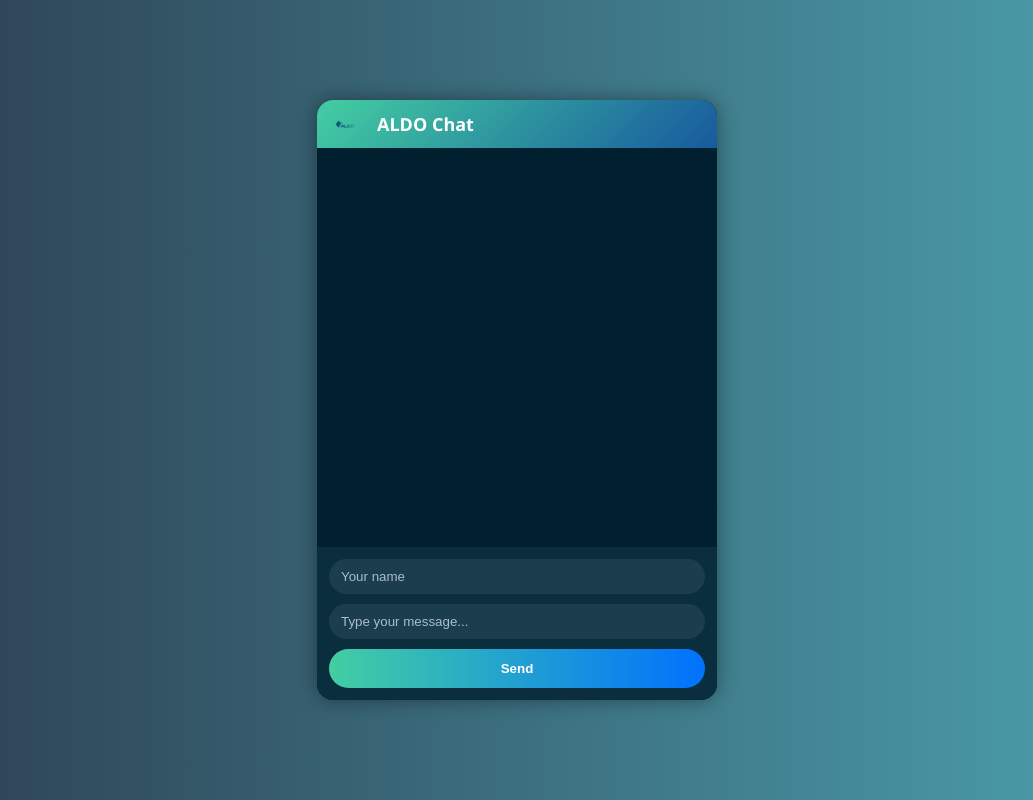
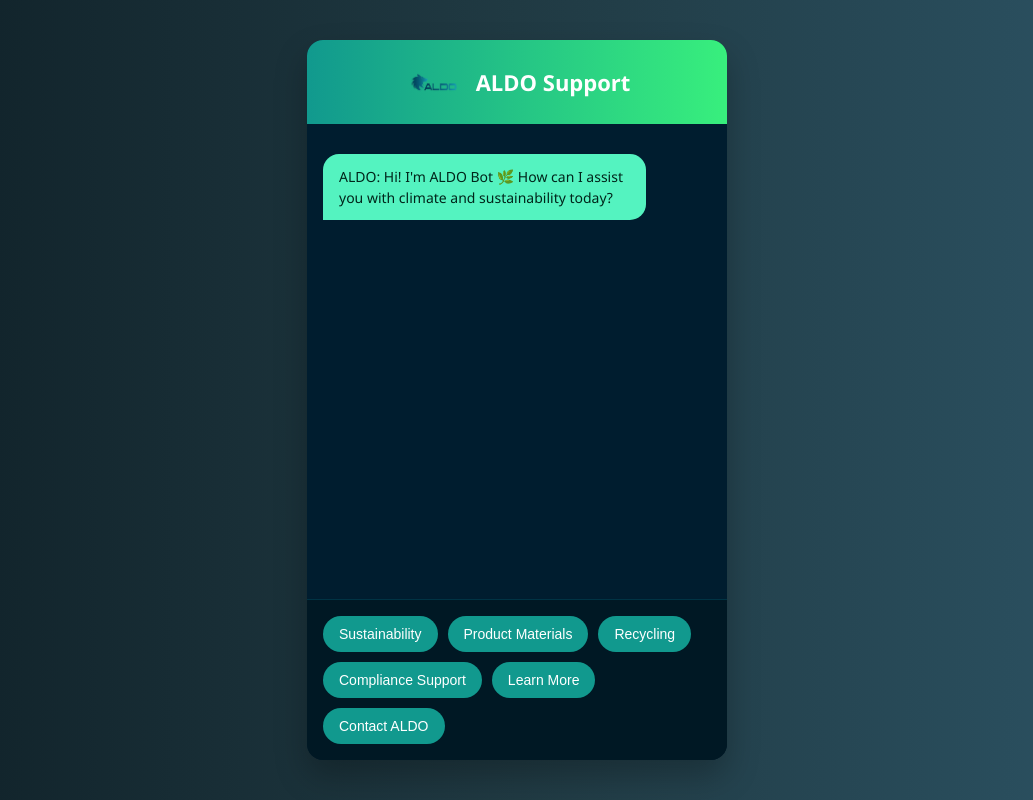
Before and after one commit to BharadwajShivanya/aldo-chatbot, a plain HTML site: page frontend/index.html in a window 1280 px wide. Shown: the whole page, without its empty margins (123-1156 px from the left). Drawn offline with Linux system fonts and the light colour scheme; no server answers.

Commit message:
Update index.html

```diff
--- a/frontend/index.html
+++ b/frontend/index.html
@@ -1,266 +1,213 @@
-<!-- <!DOCTYPE html>
+<!DOCTYPE html>
 <html lang="en">
 <head>
   <meta charset="UTF-8" />
+  <meta name="viewport" content="width=device-width, initial-scale=1.0"/>
   <title>ALDO Chat</title>
   <style>
     body {
-      margin: 0; padding: 0;
-      font-family: sans-serif;
-      background: #0f2027;
-      display: flex; justify-content: center; align-items: center;
-      height: 100vh; color: white;
+      font-family: 'Segoe UI', sans-serif;
+      background: linear-gradient(to right, #0f2027, #203a43, #2c5364);
+      margin: 0;
+      padding: 0;
+      display: flex;
+      align-items: center;
+      justify-content: center;
+      height: 100vh;
     }
-    .chat-box {
-      width: 400px; height: 600px;
-      background: #1b3b4f;
-      border-radius: 12px; overflow: hidden;
-      display: flex; flex-direction: column;
+
+    #chat-container {
+      width: 100%;
+      max-width: 420px;
+      background: #001d2f;
+      border-radius: 16px;
+      box-shadow: 0 16px 32px rgba(0,0,0,0.25);
+      display: flex;
+      flex-direction: column;
+      height: 90vh;
+      overflow: hidden;
     }
-    .messages {
-      flex: 1; padding: 10px;
+
+    #chat-header {
+      background: linear-gradient(90deg, #11998e, #38ef7d);
+      color: white;
+      padding: 12px 16px;
+      display: flex;
+      align-items: center;
+      gap: 12px;
+      justify-content: center;
+    }
+
+    .logo {
+      height: 60px;
+      width: 60px;
+      border-radius: 50%;
+      object-fit: cover;
+    }
+
+    .header-title {
+      font-size: 22px;
+      font-weight: bold;
+    }
+
+    #chat-messages {
+      flex-grow: 1;
+      padding: 20px 16px;
       overflow-y: auto;
-      display: flex; flex-direction: column; gap: 10px;
+      background: #001d2f;
+      color: white;
+      display: flex;
+      flex-direction: column;
     }
+
     .message {
-      padding: 10px 14px;
-      border-radius: 12px;
-      max-width: 70%;
-      word-wrap: break-word;
-      white-space: pre-line; /* This allows line breaks */
+      margin: 10px 0;
+      max-width: 75%;
+      padding: 12px 16px;
+      border-radius: 16px;
+      font-size: 14px;
+      line-height: 1.5;
+      word-break: break-word;
     }
-    .sent { align-self: flex-end; background: #43cea2; color: black; }
-    .received { align-self: flex-start; background: #78ffd6; color: black; }
-    .chat-input {
-      display: flex; flex-direction: column;
-      padding: 10px; background: #144552;
+
+    .bot {
+      background: #54f3c0;
+      align-self: flex-start;
+      color: #00251a;
+      border-bottom-left-radius: 0;
     }
-    input {
-      padding: 10px; margin-bottom: 8px;
-      border: none; border-radius: 6px;
-      background: #f1f1f1;
+
+    .user {
+      background: #1dc0a0;
+      align-self: flex-end;
+      color: white;
+      border-bottom-right-radius: 0;
     }
-    button {
-      padding: 10px; background: #0072ff;
-      color: white; border: none; border-radius: 6px;
+
+    #options {
+      padding: 16px;
+      background: #001824;
+      display: flex;
+      flex-wrap: wrap;
+      gap: 10px;
+      border-top: 1px solid #003344;
+    }
+
+    button.option {
+      background: #11998e;
+      color: white;
+      border: none;
+      padding: 10px 16px;
+      border-radius: 20px;
+      font-size: 14px;
       cursor: pointer;
+      transition: background 0.3s;
+    }
+
+    button.option:hover {
+      background: #0e877e;
     }
   </style>
 </head>
 <body>
-  <div class="chat-box">
-    <div class="messages" id="chat"></div>
-    <div class="chat-input">
-      <input type="text" id="username" placeholder="Your Name" />
-      <input type="text" id="message" placeholder="Type your message..." />
-      <button onclick="sendMessage()">Send</button>
+  <div id="chat-container">
+    <div id="chat-header">
+      <img src="a.png" alt="ALDO Logo" class="logo" />
+      <span class="header-title">ALDO Support</span>
     </div>
+    <div id="chat-messages"></div>
+    <div id="options"></div>
   </div>
 
   <script>
-    const chat = document.getElementById('chat');
+    const messagesDiv = document.getElementById("chat-messages");
+    const optionsDiv = document.getElementById("options");
 
-    const eventSource = new EventSource('http://localhost:3000/stream');
-    eventSource.onmessage = function(event) {
-      const data = JSON.parse(event.data);
-      const msgDiv = document.createElement('div');
-      msgDiv.className = 'message ' + (data.username === getUsername() ? 'sent' : 'received');
-      msgDiv.innerHTML = `<strong>${data.username}:</strong><br>${data.message.replace(/\n/g, '<br>')}`;
-      chat.appendChild(msgDiv);
-      chat.scrollTop = chat.scrollHeight;
+    const addMessage = (text, sender) => {
+      const msg = document.createElement("div");
+      msg.className = "message " + sender;
+      msg.innerText = text;
+      messagesDiv.appendChild(msg);
+      messagesDiv.scrollTop = messagesDiv.scrollHeight;
     };
 
-    function getUsername() {
-      return document.getElementById('username').value.trim() || 'Anonymous';
-    }
+    const sendToBackend = (query) => {
+      console.log("📨 Simulated email sent to shivanya.b@infera.in with query:", query);
+    };
 
-    function sendMessage() {
-      const username = getUsername();
-      const message = document.getElementById('message').value.trim();
-      if (!message) return;
+    const botReplies = {
+      start: {
+        message: "Hi! I'm ALDO Bot 🌿 How can I assist you with climate and sustainability today?",
+        options: [
+          "Sustainability",
+          "Product Materials",
+          "Recycling",
+          "Compliance Support",
+          "Learn More",
+          "Contact ALDO"
+        ]
+      },
+      Sustainability: {
+        message: "We help reduce environmental impact and support sustainable operations. What do you want to explore?",
+        options: ["Carbon Footprint", "Green Certifications", "Sustainability Reports"]
+      },
+      "Product Materials": {
+        message: "We can help identify sustainable materials for your product design.",
+        options: ["Eco-friendly Alternatives", "Material Sourcing", "Material Compliance"]
+      },
+      Recycling: {
+        message: "We provide end-to-end recycling solutions. What are you interested in?",
+        options: ["Recycling Programs", "E-waste Handling", "Circular Economy"]
+      },
+      "Compliance Support": {
+        message: "We offer compliance for ESG regulations. Choose a topic:",
+        options: ["Australian Regulations", "EU Compliance", "Documentation Help"]
+      },
+      "Learn More": {
+        message: "You can visit: https://epar.com.au/climate-sustainability/",
+        options: ["Go Back"]
+      },
+      "Contact ALDO": {
+        message: "You can email us at hello@aldo.com.au or fill the contact form on our website.",
+        options: ["Go Back"]
+      },
+      "Go Back": () => botStep("start")
+    };
 
-      fetch('http://localhost:3000/send', {
-        method: 'POST',
-        headers: { 'Content-Type': 'application/json' },
-        body: JSON.stringify({ username, message })
-      });
+    const botStep = (step) => {
+      optionsDiv.innerHTML = "";
+      const data = botReplies[step];
 
-      document.getElementById('message').value = '';
-    }
+      if (typeof data === "function") {
+        data();
+        return;
+      }
+
+      if (data?.message) addMessage("ALDO: " + data.message, "bot");
+
+      if (data?.options) {
+        data.options.forEach(opt => {
+          const btn = document.createElement("button");
+          btn.className = "option";
+          btn.innerText = opt;
+          btn.onclick = () => handleUserSelection(opt);
+          optionsDiv.appendChild(btn);
+        });
+      }
+    };
+
+    const handleUserSelection = (text) => {
+      addMessage(text, "user");
+      if (botReplies[text]) {
+        botStep(text);
+      } else {
+        addMessage("ALDO: I have asked the required person to look into it.", "bot");
+        sendToBackend(text);
+        botStep("start");
+      }
+    };
+
+    botStep("start");
   </script>
 </body>
 </html>
- -->
-
- <!DOCTYPE html>
-<html lang="en">
-<head>
-  <meta charset="UTF-8" />
-  <title>ALDO Chat</title>
-  <style>
-    * {
-      box-sizing: border-box;
-    }
-
-    body {
-      margin: 0;
-      padding: 0;
-      font-family: "Segoe UI", sans-serif;
-      background: linear-gradient(to right, #2c3e50, #4ca1af);
-      display: flex;
-      justify-content: center;
-      align-items: center;
-      height: 100vh;
-    }
-
-    .chat-box {
-      width: 400px;
-      height: 600px;
-      background: #00202f;
-      border-radius: 16px;
-      overflow: hidden;
-      display: flex;
-      flex-direction: column;
-      box-shadow: 0 0 20px rgba(0, 0, 0, 0.4);
-    }
-
-    .chat-header {
-      background: linear-gradient(135deg, #43cea2, #185a9d);
-      padding: 12px 16px;
-      color: white;
-      font-weight: bold;
-      font-size: 18px;
-      display: flex;
-      align-items: center;
-      gap: 10px;
-    }
-
-    .chat-header img {
-      width: 24px;
-      height: 24px;
-    }
-
-    .messages {
-      flex: 1;
-      padding: 14px;
-      overflow-y: auto;
-      display: flex;
-      flex-direction: column;
-      gap: 12px;
-      color: #fff;
-    }
-
-    .message {
-      padding: 10px 14px;
-      border-radius: 14px;
-      max-width: 75%;
-      word-wrap: break-word;
-    }
-
-    .sent {
-      align-self: flex-end;
-      background: #43cea2;
-      color: black;
-    }
-
-    .received {
-      align-self: flex-start;
-      background: #78ffd6;
-      color: black;
-    }
-
-    .chat-input {
-      background: #0b2e3f;
-      padding: 12px;
-      display: flex;
-      flex-direction: column;
-      gap: 10px;
-    }
-
-    input {
-      padding: 10px 12px;
-      border-radius: 20px;
-      border: none;
-      outline: none;
-      background-color: #1c3d4d;
-      color: white;
-    }
-
-    input::placeholder {
-      color: #a9bfc9;
-    }
-
-    .logo {
-    height: 60px; /* You can increase this */
-    width: 120px;
-    margin-right: 10px;
-    display: block;
-  }
-
-
-
-    button {
-      padding: 12px;
-      background: linear-gradient(to right, #43cea2, #0072ff);
-      border: none;
-      border-radius: 20px;
-      color: white;
-      font-weight: bold;
-      cursor: pointer;
-      transition: background 0.3s ease;
-    }
-
-    button:hover {
-      opacity: 0.9;
-    }
-  </style>
-</head>
-<body>
-  <div class="chat-box">
-    <div class="chat-header">
-      <img src="a.png" alt="ALDO Logo" class="logo"/>
-
-
-      ALDO Chat
-    </div>
-    <div class="messages" id="chat"></div>
-    <div class="chat-input">
-      <input type="text" id="username" placeholder="Your name" />
-      <input type="text" id="message" placeholder="Type your message..." />
-      <button onclick="sendMessage()">Send</button>
-    </div>
-  </div>
-
-  <script>
-    const chat = document.getElementById('chat');
-
-    const eventSource = new EventSource('https://aldo-chatbot-production.up.railway.app/stream');
-    eventSource.onmessage = function(event) {
-      const data = JSON.parse(event.data);
-      const msgDiv = document.createElement('div');
-      msgDiv.className = 'message ' + (data.username === getUsername() ? 'sent' : 'received');
-      msgDiv.textContent = `${data.username}: ${data.message}`;
-      chat.appendChild(msgDiv);
-      chat.scrollTop = chat.scrollHeight;
-    };
-
-    function getUsername() {
-      return document.getElementById('username').value.trim() || 'Anonymous';
-    }
-
-    function sendMessage() {
-      const username = getUsername();
-      const message = document.getElementById('message').value.trim();
-      if (!message) return;
-
-      fetch('https://aldo-chatbot-production.up.railway.app/send', {
-        method: 'POST',
-        headers: { 'Content-Type': 'application/json' },
-        body: JSON.stringify({ username, message })
-      });
-
-      document.getElementById('message').value = '';
-    }
-  </script>
-</body>
-</html>
```
